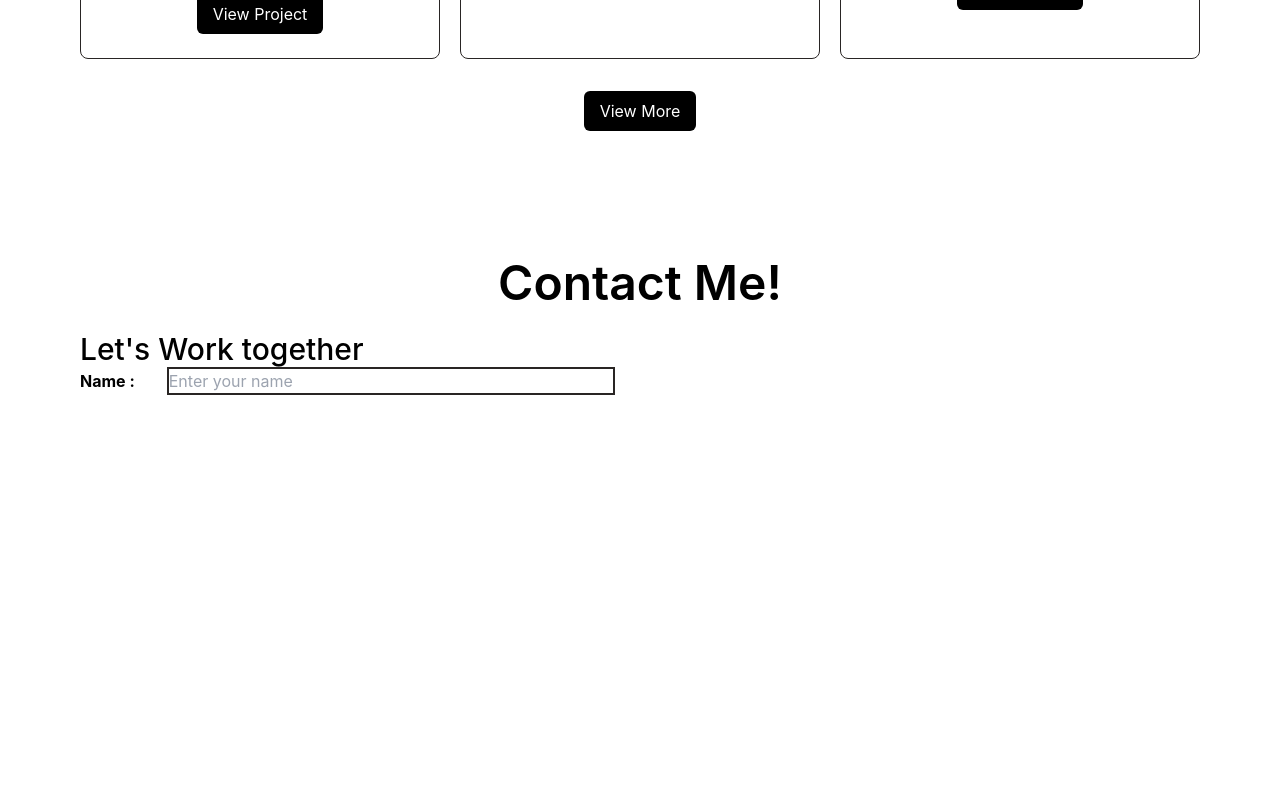
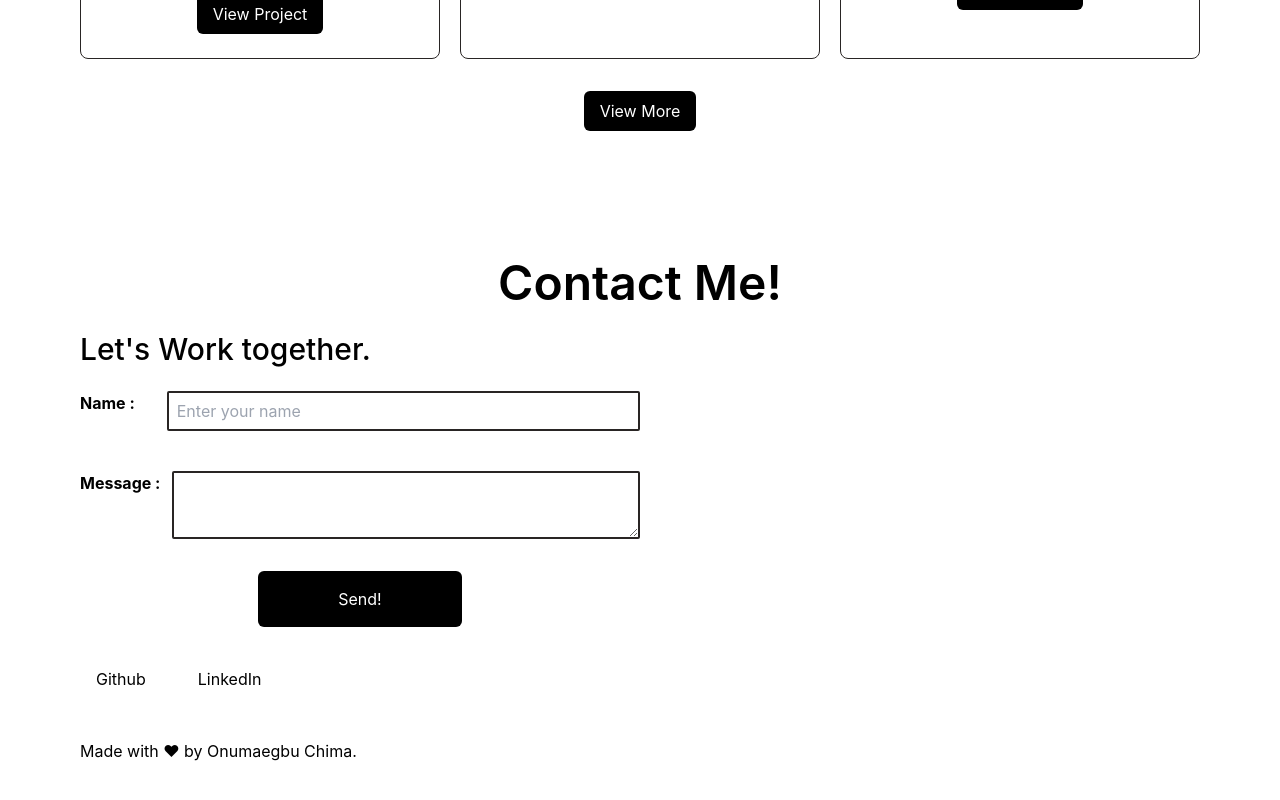
Before and after one commit to Chilex23/portfolio-v2, a React (Create React App) app: page / in a window 1280 px wide. Shown: the part 2710-3510 px from the top of the page. Before the commit the page ends 3185 px from the top, so only its background shows below. Built offline with nearby package versions, Linux system fonts and the light colour scheme.

Commit message:
Type: feature
Implemented the Contact section

```diff
--- a/src/Components/Contact/Contact.jsx
+++ b/src/Components/Contact/Contact.jsx
@@ -4,12 +4,34 @@ const Contact = () => (
   <section className="mx-20 mt-32">
     <h1 className="text-5xl font-semibold text-center">Contact Me!</h1>
     <div className="w-2/4 mt-6">
-            <h2 className="text-3xl font-medium">Let's Work together</h2>
-            <form>
+      <h2 className="text-3xl font-medium">Let's Work together.</h2>
+      <form className="mt-6">
+        <div className="mb-10 grid grid-cols-form">
           <label className="font-bold mr-8">Name :</label>
-                <input type="text" placeholder="Enter your name" className="border-2 border-stone-800 w-[80%]" />
+          <input
+            type="text"
+            placeholder="Enter your name"
+            className="border-2 border-stone-800 w-full h-10 p-2 rounded-sm"
+          />
+        </div>
+        <div className="grid grid-cols-form">
+          <label className="font-bold mr-3">Message :</label>
+          <textarea className="border-2 border-stone-800 w-full p-2 rounded-sm"></textarea>
+        </div>
+        <button className="block py-4 px-20 bg-black text-white mx-auto my-4 text-center rounded-md mt-8 hover:scale-105 transition-all">
+          Send!
+        </button>
       </form>
     </div>
+    <div className="mt-8 flex gap-x-5">
+      <span className="hover:bg-gray-300 rounded-md py-2 px-4 cursor-pointer">
+        Github
+      </span>
+      <span className="hover:bg-gray-300 rounded-md py-2 px-4 cursor-pointer">
+        LinkedIn
+      </span>
+    </div>
+    <p className="mt-10">Made with ❤ by Onumaegbu Chima.</p>
   </section>
 );
 
--- a/src/Components/Project-Card/Project-Card.jsx
+++ b/src/Components/Project-Card/Project-Card.jsx
@@ -7,15 +7,12 @@ const ProjectCard = ({ title, desc }) => (
       <img src={pic} alt="project" />
     </figure>
     <div className="p-2">
-        <h1 className="text-2xl font-bold mt-5 uppercase">{title}</h1>
-        <p className="mt-4">
-        {desc}
-        </p>
-        <button className="block py-2 px-4 bg-black text-white mx-auto my-4 text-center rounded-md">
+      <h1 className="text-2xl font-medium mt-5 uppercase">{title}</h1>
+      <p className="mt-4">{desc}</p>
+      <button className="block py-2 px-4 bg-black text-white mx-auto my-4 text-center rounded-md hover:scale-105 transition-all">
         View Project
-        </button>
+      </button>
     </div>
-
   </div>
 );
 
--- a/tailwind.config.js
+++ b/tailwind.config.js
@@ -4,7 +4,11 @@ module.exports = {
     "./src/**/*.{js,jsx,ts,tsx}",
   ],
   theme: {
-    extend: {},
+    extend: {
+      gridTemplateColumns: {
+        "form": "max-content 1fr",
+      }
+    },
   },
   plugins: [],
 }
```
Also changed, not shown: src/assets/images/techstack.png (added). Lines whose indentation alone changed are shown as unchanged.
